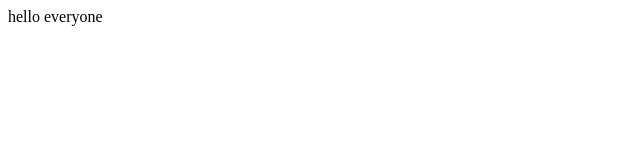
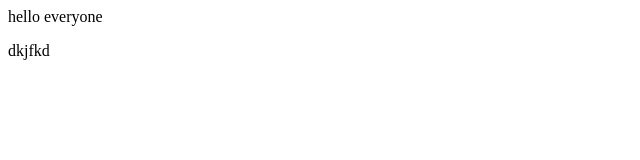
Before and after one commit to ankur-upflairs/test4, a plain HTML site: page index.html in a window 1280 px wide. Shown: the full height of the page, 0-640 px from the left. Drawn offline with Linux system fonts and the light colour scheme.

Commit message:
index updated

```diff
--- a/index.html
+++ b/index.html
@@ -1 +1,2 @@
 <p>hello everyone</p>
+<p>dkjfkd</p>
```
